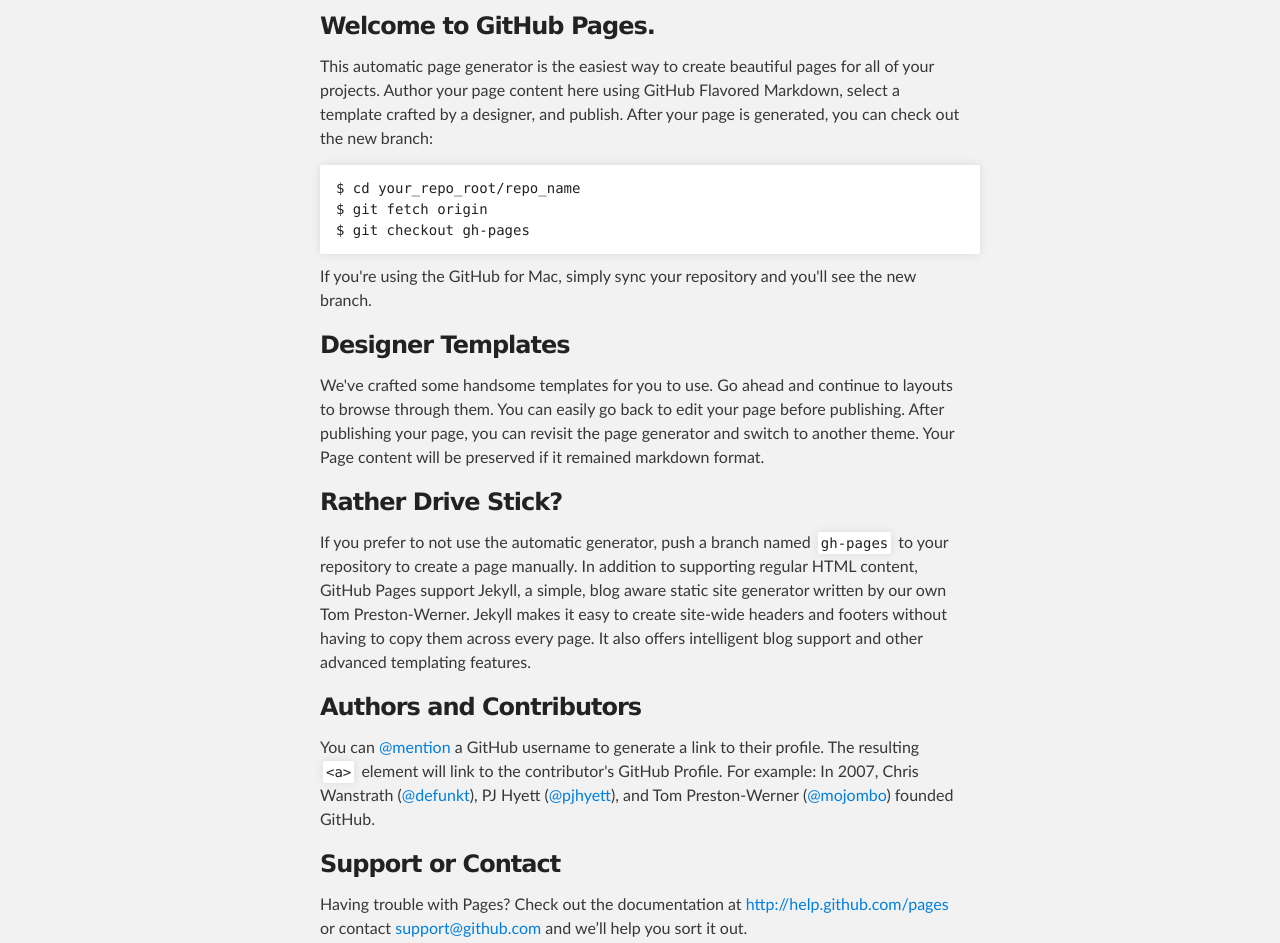
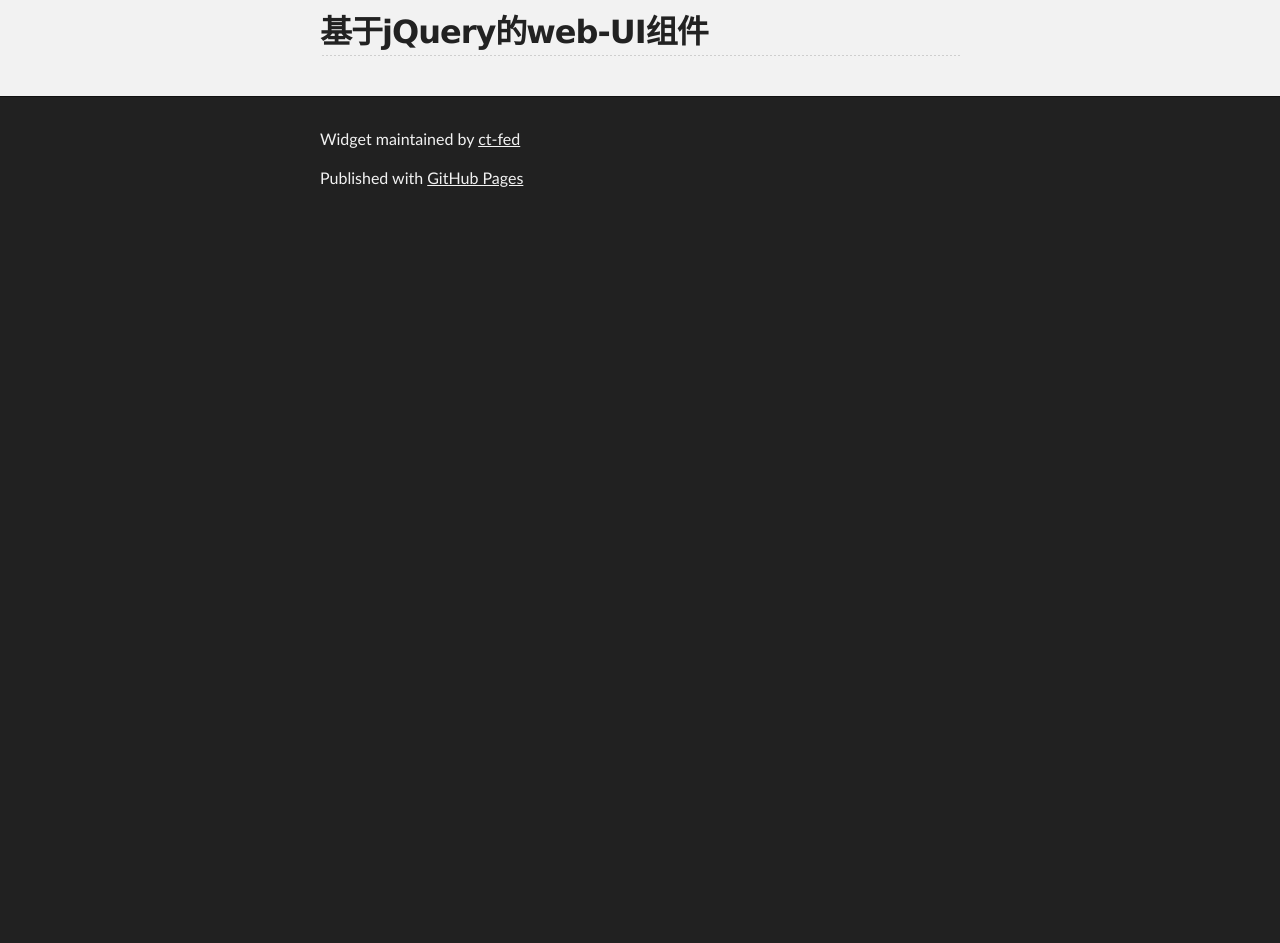
Before and after one commit to ct-fed/widget, a plain HTML site: page index.html in a window 1280 px wide. Shown: the part 252-1195 px from the top of the page. After the commit the page ends 800 px from the top, so only its background shows below. Drawn offline with Linux system fonts and the light colour scheme.

```diff
--- a/index.html
+++ b/index.html
@@ -31,37 +31,8 @@
     <!-- MAIN CONTENT -->
     <div id="main_content_wrap" class="outer">
       <section id="main_content" class="inner">
-        <h3>
-<a name="welcome-to-github-pages" class="anchor" href="#welcome-to-github-pages"><span class="octicon octicon-link"></span></a>Welcome to GitHub Pages.</h3>
-
-<p>This automatic page generator is the easiest way to create beautiful pages for all of your projects. Author your page content here using GitHub Flavored Markdown, select a template crafted by a designer, and publish. After your page is generated, you can check out the new branch:</p>
-
-<pre><code>$ cd your_repo_root/repo_name
-$ git fetch origin
-$ git checkout gh-pages
-</code></pre>
-
-<p>If you're using the GitHub for Mac, simply sync your repository and you'll see the new branch.</p>
-
-<h3>
-<a name="designer-templates" class="anchor" href="#designer-templates"><span class="octicon octicon-link"></span></a>Designer Templates</h3>
-
-<p>We've crafted some handsome templates for you to use. Go ahead and continue to layouts to browse through them. You can easily go back to edit your page before publishing. After publishing your page, you can revisit the page generator and switch to another theme. Your Page content will be preserved if it remained markdown format.</p>
-
-<h3>
-<a name="rather-drive-stick" class="anchor" href="#rather-drive-stick"><span class="octicon octicon-link"></span></a>Rather Drive Stick?</h3>
-
-<p>If you prefer to not use the automatic generator, push a branch named <code>gh-pages</code> to your repository to create a page manually. In addition to supporting regular HTML content, GitHub Pages support Jekyll, a simple, blog aware static site generator written by our own Tom Preston-Werner. Jekyll makes it easy to create site-wide headers and footers without having to copy them across every page. It also offers intelligent blog support and other advanced templating features.</p>
-
-<h3>
-<a name="authors-and-contributors" class="anchor" href="#authors-and-contributors"><span class="octicon octicon-link"></span></a>Authors and Contributors</h3>
-
-<p>You can <a href="https://github.com/blog/821" class="user-mention">@mention</a> a GitHub username to generate a link to their profile. The resulting <code>&lt;a&gt;</code> element will link to the contributor's GitHub Profile. For example: In 2007, Chris Wanstrath (<a href="https://github.com/defunkt" class="user-mention">@defunkt</a>), PJ Hyett (<a href="https://github.com/pjhyett" class="user-mention">@pjhyett</a>), and Tom Preston-Werner (<a href="https://github.com/mojombo" class="user-mention">@mojombo</a>) founded GitHub.</p>
-
-<h3>
-<a name="support-or-contact" class="anchor" href="#support-or-contact"><span class="octicon octicon-link"></span></a>Support or Contact</h3>
-
-<p>Having trouble with Pages? Check out the documentation at <a href="http://help.github.com/pages">http://help.github.com/pages</a> or contact <a href="mailto:support@github.com">support@github.com</a> and we’ll help you sort it out.</p>
+        <h2>
+<a name="%E5%9F%BA%E4%BA%8Ejquery%E7%9A%84web-ui%E7%BB%84%E4%BB%B6" class="anchor" href="#%E5%9F%BA%E4%BA%8Ejquery%E7%9A%84web-ui%E7%BB%84%E4%BB%B6"><span class="octicon octicon-link"></span></a>基于jQuery的web-UI组件</h2>
       </section>
     </div>
 
```
Also changed, not shown: params.json (+1 -1 lines).
